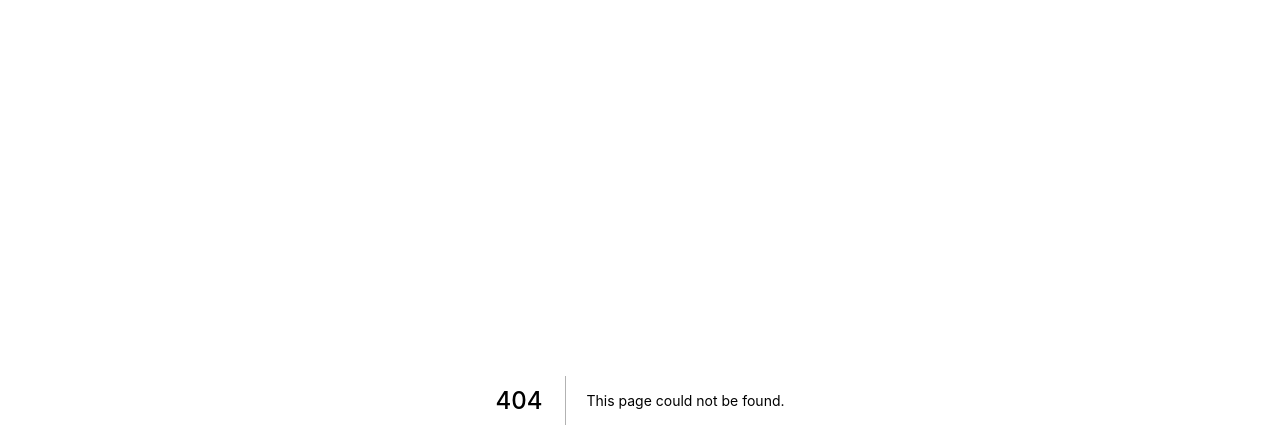
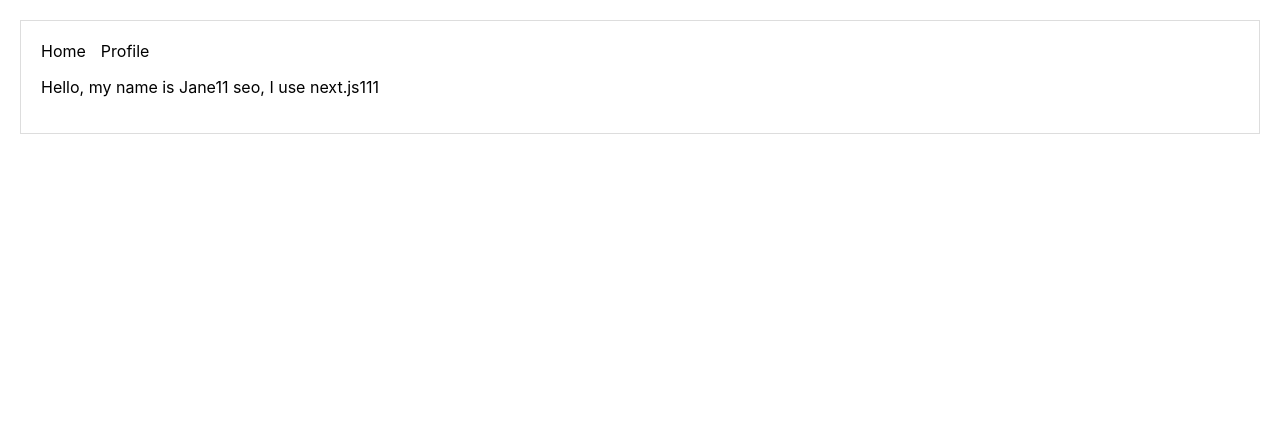
Before and after one commit to jyyblue1987/nextjs, a Next.js app: page /p/Jane11 in a window 1280 px wide. Before the commit this address had no page. Shown: the top 448 px of the page. Built offline with nearby package versions, Linux system fonts and the light colour scheme.

Commit message:
[add] add component.

```diff
--- /dev/null
+++ b/components/header.js
@@ -0,0 +1,18 @@
+import Link from "next/link";
+
+const linkStyle = {
+    marginRight: 15
+}
+
+const Header = (props) => (
+    <div>
+        <Link href="/">
+            <a style={linkStyle}>Home</a>
+        </Link>
+        <Link href="/profile">
+            <a style={linkStyle}>Profile</a>
+        </Link>
+    </div>
+)
+
+export default Header;
--- /dev/null
+++ b/components/layout.js
@@ -0,0 +1,17 @@
+import Header from "./header";
+
+const layoutStyle = {
+    margin: 20,
+    padding: 20,
+    border: "1px solid #DDD"
+}
+
+const Layout = (props) => (
+    <div style={layoutStyle}>
+        <Header></Header>
+        <div>{props.label}</div>
+        {props.children}
+    </div>
+)
+
+export default Layout;
--- /dev/null
+++ b/pages/p/[profile].js
@@ -0,0 +1,12 @@
+import Layout from "../../components/layout";
+import {useRouter} from "next/router";
+
+export default function Profile() {
+    const router = useRouter();
+
+    return (
+        <Layout>
+            <p>Hello, my name is {router.query.profile} seo, I use next.js111</p>
+        </Layout>
+    )
+}
```
Also changed, not shown: pages/index.js (+26 -63 lines), pages/profile.js (added, +12 -0 lines), 1 other file (tests, documents, lock files or other folders).
